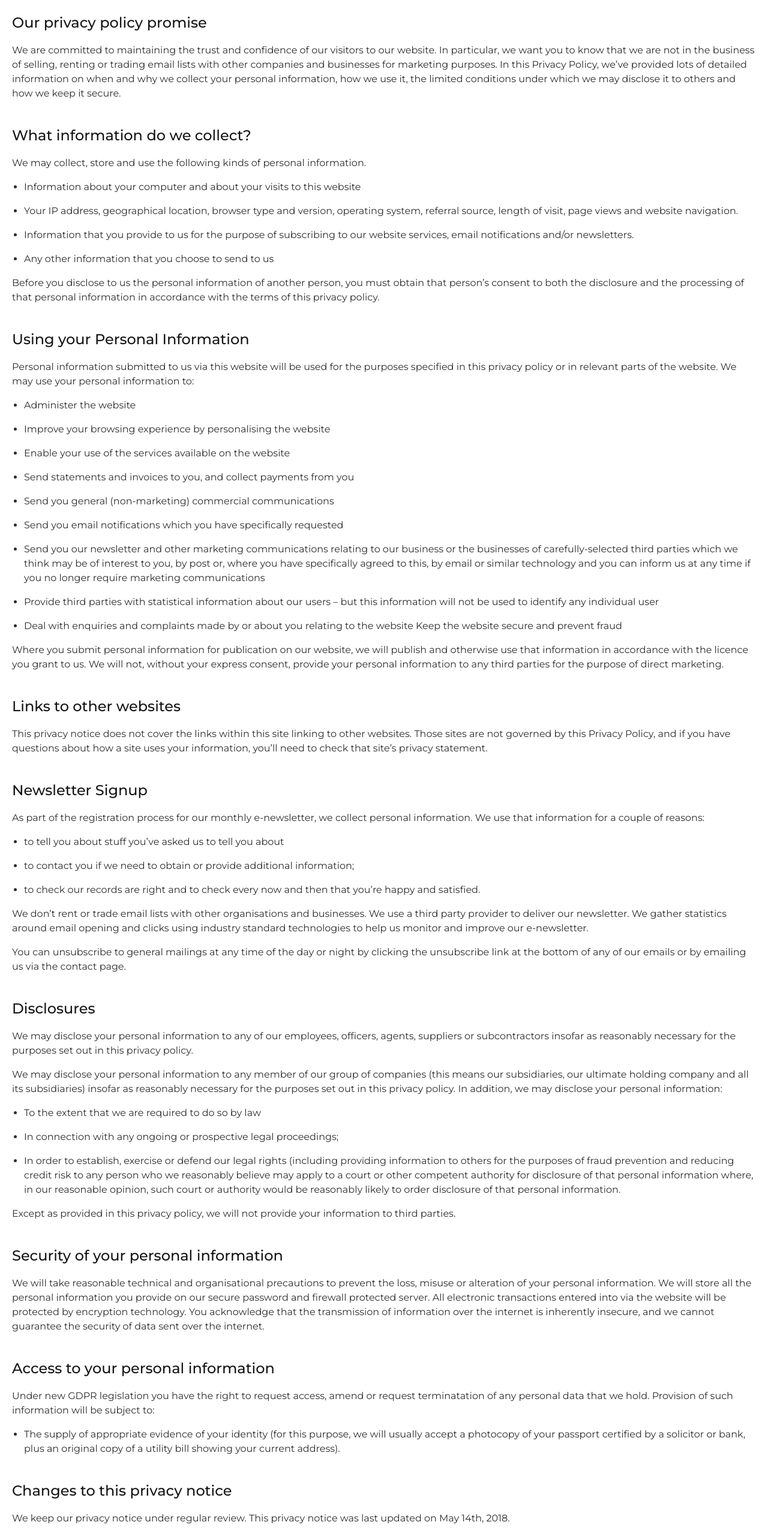
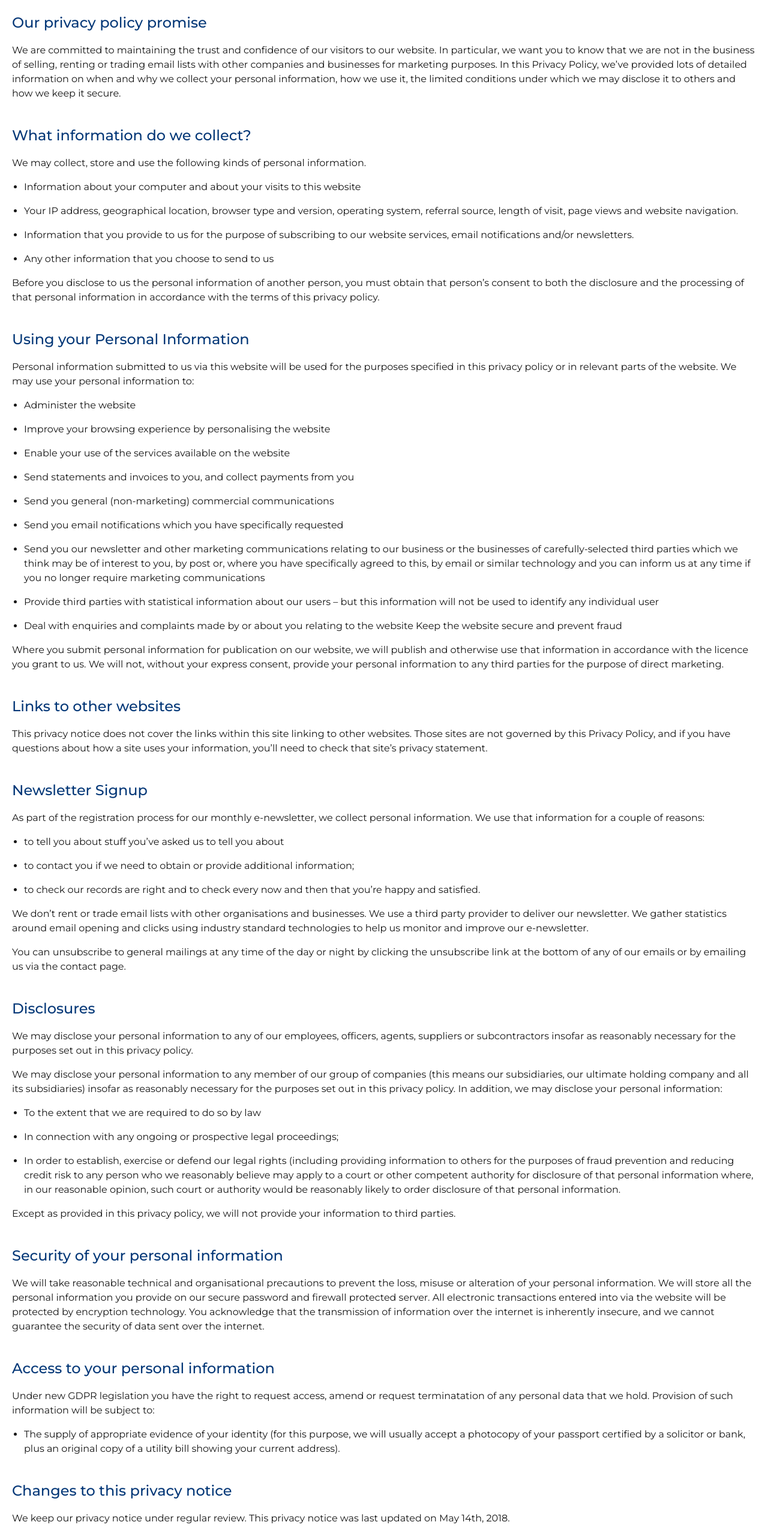
Before and after one commit to jerahmeel200/Mploy, a Next.js app: page /privacy-policy in a window 1280 px wide. Shown: the part 234-2797 px from the top of the page at 60% size. Built offline with nearby package versions, Linux system fonts and the light colour scheme.

Commit message:
Update page.js

```diff
--- a/src/app/privacy-policy/page.js
+++ b/src/app/privacy-policy/page.js
@@ -8,13 +8,13 @@ const PrivacyPolicyPage = () => {
       <Navbar />
       <div className="widow-main bg-[#ffffff]  ">
         <div className="max-w-[1240px] mx-auto py-[100px] sm:py-[150px]">
-          <h1 className="text-[48px] leading-[56px] xl:text-[60px] xl:leading-[64px] text-[#323d56]">
+          <h1 className="text-[48px] leading-[56px] xl:text-[60px] xl:leading-[64px] text-[#033777]">
             Privacy Policy
           </h1>
-          <h3 className="text-[20px] leading-[30px] sm:text-[22px] sm:leading-[32px] xl:text-[24px] xl:leading-[36px] text-[#161616] font-[500] mt-[40px]">
+          <h3 className="text-[20px] leading-[30px] sm:text-[22px] sm:leading-[32px] xl:text-[24px] xl:leading-[36px] text-[#033777] font-[500] mt-[40px]">
             Our privacy policy promise
           </h3>
-          <p className="text-[16px] leading-[24px] text-[#2D2D2D] font-[400] mt-[16px]">
+          <p className="text-[16px] leading-[24px] text-[#161616] font-[400] mt-[16px]">
             We are committed to maintaining the trust and confidence of our
             visitors to our website. In particular, we want you to know that we
             are not in the business of selling, renting or trading email lists
@@ -24,68 +24,68 @@ const PrivacyPolicyPage = () => {
             limited conditions under which we may disclose it to others and how
             we keep it secure.
           </p>
-          <h3 className="text-[20px] leading-[30px] sm:text-[22px] sm:leading-[32px] xl:text-[24px] xl:leading-[36px] text-[#161616] font-[500] mt-[40px]">
+          <h3 className="text-[20px] leading-[30px] sm:text-[22px] sm:leading-[32px] xl:text-[24px] xl:leading-[36px] text-[#033777] font-[500] mt-[40px]">
             What information do we collect?
           </h3>
-          <p className="text-[16px] leading-[24px] text-[#2D2D2D] font-[400] mt-[16px]">
-            <p className="text-[16px] leading-[24px] text-[#2D2D2D] font-[400] ">
+          <p className="text-[16px] leading-[24px] text-[#161616] font-[400] mt-[16px]">
+            <p className="text-[16px] leading-[24px] text-[#161616] font-[400] ">
               We may collect, store and use the following kinds of personal
               information.
             </p>
             <ul className="pl-[20px]">
-              <li className=" list-disc text-[16px] leading-[24px] text-[#2D2D2D] font-[400] mt-[16px]">
+              <li className=" list-disc text-[16px] leading-[24px] text-[#161616] font-[400] mt-[16px]">
                 Information about your computer and about your visits to this
                 website
               </li>
-              <li className=" list-disc text-[16px] leading-[24px] text-[#2D2D2D] font-[400] mt-[16px]">
+              <li className=" list-disc text-[16px] leading-[24px] text-[#161616] font-[400] mt-[16px]">
                 Your IP address, geographical location, browser type and
                 version, operating system, referral source, length of visit,
                 page views and website navigation.
               </li>
-              <li className=" list-disc text-[16px] leading-[24px] text-[#2D2D2D] font-[400] mt-[16px]">
+              <li className=" list-disc text-[16px] leading-[24px] text-[#161616] font-[400] mt-[16px]">
                 Information that you provide to us for the purpose of
                 subscribing to our website services, email notifications and/or
                 newsletters.
               </li>
-              <li className=" list-disc text-[16px] leading-[24px] text-[#2D2D2D] font-[400] mt-[16px]">
+              <li className=" list-disc text-[16px] leading-[24px] text-[#161616] font-[400] mt-[16px]">
                 Any other information that you choose to send to us
               </li>
             </ul>
-            <p className="text-[16px] leading-[24px] text-[#2D2D2D] font-[400] mt-[16px]">
+            <p className="text-[16px] leading-[24px] text-[#161616] font-[400] mt-[16px]">
               Before you disclose to us the personal information of another
               person, you must obtain that person’s consent to both the
               disclosure and the processing of that personal information in
               accordance with the terms of this privacy policy.
             </p>
           </p>
-          <h3 className="text-[20px] leading-[30px] sm:text-[22px] sm:leading-[32px] xl:text-[24px] xl:leading-[36px] text-[#161616] font-[500] mt-[40px]">
+          <h3 className="text-[20px] leading-[30px] sm:text-[22px] sm:leading-[32px] xl:text-[24px] xl:leading-[36px] text-[#033777] font-[500] mt-[40px]">
             Using your Personal Information
           </h3>
-          <p className="text-[16px] leading-[24px] text-[#2D2D2D] font-[400] mt-[16px]">
+          <p className="text-[16px] leading-[24px] text-[#161616] font-[400] mt-[16px]">
             Personal information submitted to us via this website will be used
             for the purposes specified in this privacy policy or in relevant
             parts of the website. We may use your personal information to:
           </p>
           <ul className="pl-[20px]">
-            <li className=" list-disc text-[16px] leading-[24px] text-[#2D2D2D] font-[400] mt-[16px]">
+            <li className=" list-disc text-[16px] leading-[24px] text-[#161616] font-[400] mt-[16px]">
               Administer the website
             </li>
-            <li className=" list-disc text-[16px] leading-[24px] text-[#2D2D2D] font-[400] mt-[16px]">
+            <li className=" list-disc text-[16px] leading-[24px] text-[#161616] font-[400] mt-[16px]">
               Improve your browsing experience by personalising the website
             </li>
-            <li className=" list-disc text-[16px] leading-[24px] text-[#2D2D2D] font-[400] mt-[16px]">
+            <li className=" list-disc text-[16px] leading-[24px] text-[#161616] font-[400] mt-[16px]">
               Enable your use of the services available on the website
             </li>
-            <li className=" list-disc text-[16px] leading-[24px] text-[#2D2D2D] font-[400] mt-[16px]">
+            <li className=" list-disc text-[16px] leading-[24px] text-[#161616] font-[400] mt-[16px]">
               Send statements and invoices to you, and collect payments from you
             </li>
-            <li className=" list-disc text-[16px] leading-[24px] text-[#2D2D2D] font-[400] mt-[16px]">
+            <li className=" list-disc text-[16px] leading-[24px] text-[#161616] font-[400] mt-[16px]">
               Send you general (non-marketing) commercial communications
             </li>
-            <li className=" list-disc text-[16px] leading-[24px] text-[#2D2D2D] font-[400] mt-[16px]">
+            <li className=" list-disc text-[16px] leading-[24px] text-[#161616] font-[400] mt-[16px]">
               Send you email notifications which you have specifically requested
             </li>
-            <li className=" list-disc text-[16px] leading-[24px] text-[#2D2D2D] font-[400] mt-[16px]">
+            <li className=" list-disc text-[16px] leading-[24px] text-[#161616] font-[400] mt-[16px]">
               Send you our newsletter and other marketing communications
               relating to our business or the businesses of carefully-selected
               third parties which we think may be of interest to you, by post
@@ -93,76 +93,76 @@ const PrivacyPolicyPage = () => {
               similar technology and you can inform us at any time if you no
               longer require marketing communications
             </li>
-            <li className=" list-disc text-[16px] leading-[24px] text-[#2D2D2D] font-[400] mt-[16px]">
+            <li className=" list-disc text-[16px] leading-[24px] text-[#161616] font-[400] mt-[16px]">
               Provide third parties with statistical information about our users
               – but this information will not be used to identify any individual
               user
             </li>
-            <li className=" list-disc text-[16px] leading-[24px] text-[#2D2D2D] font-[400] mt-[16px]">
+            <li className=" list-disc text-[16px] leading-[24px] text-[#161616] font-[400] mt-[16px]">
               Deal with enquiries and complaints made by or about you relating
               to the website Keep the website secure and prevent fraud
             </li>
           </ul>
-          <p className="text-[16px] leading-[24px] text-[#2D2D2D] font-[400] mt-[16px]">
+          <p className="text-[16px] leading-[24px] text-[#161616] font-[400] mt-[16px]">
             Where you submit personal information for publication on our
             website, we will publish and otherwise use that information in
             accordance with the licence you grant to us. We will not, without
             your express consent, provide your personal information to any third
             parties for the purpose of direct marketing.
           </p>
-          <h3 className="text-[20px] leading-[30px] sm:text-[22px] sm:leading-[32px] xl:text-[24px] xl:leading-[36px] text-[#161616] font-[500] mt-[40px]">
+          <h3 className="text-[20px] leading-[30px] sm:text-[22px] sm:leading-[32px] xl:text-[24px] xl:leading-[36px] text-[#033777] font-[500] mt-[40px]">
             Links to other websites
           </h3>
-          <p className="text-[16px] leading-[24px] text-[#2D2D2D] font-[400] mt-[16px]">
+          <p className="text-[16px] leading-[24px] text-[#161616] font-[400] mt-[16px]">
             This privacy notice does not cover the links within this site
             linking to other websites. Those sites are not governed by this
             Privacy Policy, and if you have questions about how a site uses your
             information, you’ll need to check that site’s privacy statement.
           </p>
-          <h3 className="text-[20px] leading-[30px] sm:text-[22px] sm:leading-[32px] xl:text-[24px] xl:leading-[36px] text-[#161616] font-[500] mt-[40px]">
+          <h3 className="text-[20px] leading-[30px] sm:text-[22px] sm:leading-[32px] xl:text-[24px] xl:leading-[36px] text-[#033777] font-[500] mt-[40px]">
             Newsletter Signup
           </h3>
-          <p className="text-[16px] leading-[24px] text-[#2D2D2D] font-[400] mt-[16px]">
+          <p className="text-[16px] leading-[24px] text-[#161616] font-[400] mt-[16px]">
             As part of the registration process for our monthly e-newsletter, we
             collect personal information. We use that information for a couple
             of reasons:
           </p>
           <ul className="pl-[20px]">
-            <li className=" list-disc text-[16px] leading-[24px] text-[#2D2D2D] font-[400] mt-[16px]">
+            <li className=" list-disc text-[16px] leading-[24px] text-[#161616] font-[400] mt-[16px]">
               to tell you about stuff you’ve asked us to tell you about
             </li>
-            <li className=" list-disc text-[16px] leading-[24px] text-[#2D2D2D] font-[400] mt-[16px]">
+            <li className=" list-disc text-[16px] leading-[24px] text-[#161616] font-[400] mt-[16px]">
               to contact you if we need to obtain or provide additional
               information;
             </li>
-            <li className=" list-disc text-[16px] leading-[24px] text-[#2D2D2D] font-[400] mt-[16px]">
+            <li className=" list-disc text-[16px] leading-[24px] text-[#161616] font-[400] mt-[16px]">
               to check our records are right and to check every now and then
               that you’re happy and satisfied.
             </li>
           </ul>
-          <p className="text-[16px] leading-[24px] text-[#2D2D2D] font-[400] mt-[16px]">
+          <p className="text-[16px] leading-[24px] text-[#161616] font-[400] mt-[16px]">
             We don’t rent or trade email lists with other organisations and
             businesses. We use a third party provider to deliver our newsletter.
             We gather statistics around email opening and clicks using industry
             standard technologies to help us monitor and improve our
             e-newsletter.
           </p>
-          <p className="text-[16px] leading-[24px] text-[#2D2D2D] font-[400] mt-[16px]">
+          <p className="text-[16px] leading-[24px] text-[#161616] font-[400] mt-[16px]">
             You can unsubscribe to general mailings at any time of the day or
             night by clicking the unsubscribe link at the bottom of any of our
             emails or by emailing us via the contact page.
           </p>
 
-          <h3 className="text-[20px] leading-[30px] sm:text-[22px] sm:leading-[32px] xl:text-[24px] xl:leading-[36px] text-[#161616] font-[500] mt-[40px]">
+          <h3 className="text-[20px] leading-[30px] sm:text-[22px] sm:leading-[32px] xl:text-[24px] xl:leading-[36px] text-[#033777] font-[500] mt-[40px]">
             Disclosures
           </h3>
 
-          <p className="text-[16px] leading-[24px] text-[#2D2D2D] font-[400] mt-[16px]">
+          <p className="text-[16px] leading-[24px] text-[#161616] font-[400] mt-[16px]">
             We may disclose your personal information to any of our employees,
             officers, agents, suppliers or subcontractors insofar as reasonably
             necessary for the purposes set out in this privacy policy.
           </p>
-          <p className="text-[16px] leading-[24px] text-[#2D2D2D] font-[400] mt-[16px]">
+          <p className="text-[16px] leading-[24px] text-[#161616] font-[400] mt-[16px]">
             We may disclose your personal information to any member of our group
             of companies (this means our subsidiaries, our ultimate holding
             company and all its subsidiaries) insofar as reasonably necessary
@@ -171,13 +171,13 @@ const PrivacyPolicyPage = () => {
           </p>
 
           <ul className="pl-[20px]">
-            <li className=" list-disc text-[16px] leading-[24px] text-[#2D2D2D] font-[400] mt-[16px]">
+            <li className=" list-disc text-[16px] leading-[24px] text-[#161616] font-[400] mt-[16px]">
               To the extent that we are required to do so by law
             </li>
-            <li className=" list-disc text-[16px] leading-[24px] text-[#2D2D2D] font-[400] mt-[16px]">
+            <li className=" list-disc text-[16px] leading-[24px] text-[#161616] font-[400] mt-[16px]">
               In connection with any ongoing or prospective legal proceedings;
             </li>
-            <li className=" list-disc text-[16px] leading-[24px] text-[#2D2D2D] font-[400] mt-[16px]">
+            <li className=" list-disc text-[16px] leading-[24px] text-[#161616] font-[400] mt-[16px]">
               In order to establish, exercise or defend our legal rights
               (including providing information to others for the purposes of
               fraud prevention and reducing credit risk to any person who we
@@ -188,15 +188,15 @@ const PrivacyPolicyPage = () => {
               information.
             </li>
           </ul>
-          <p className="text-[16px] leading-[24px] text-[#2D2D2D] font-[400] mt-[16px]">
+          <p className="text-[16px] leading-[24px] text-[#161616] font-[400] mt-[16px]">
             Except as provided in this privacy policy, we will not provide your
             information to third parties.
           </p>
 
-          <h3 className="text-[20px] leading-[30px] sm:text-[22px] sm:leading-[32px] xl:text-[24px] xl:leading-[36px] text-[#161616] font-[500] mt-[40px]">
+          <h3 className="text-[20px] leading-[30px] sm:text-[22px] sm:leading-[32px] xl:text-[24px] xl:leading-[36px] text-[#033777] font-[500] mt-[40px]">
             Security of your personal information
           </h3>
-          <p className="text-[16px] leading-[24px] text-[#2D2D2D] font-[400] mt-[16px]">
+          <p className="text-[16px] leading-[24px] text-[#161616] font-[400] mt-[16px]">
             We will take reasonable technical and organisational precautions to
             prevent the loss, misuse or alteration of your personal information.
             We will store all the personal information you provide on our secure
@@ -207,17 +207,17 @@ const PrivacyPolicyPage = () => {
             the security of data sent over the internet.
           </p>
 
-          <h3 className="text-[20px] leading-[30px] sm:text-[22px] sm:leading-[32px] xl:text-[24px] xl:leading-[36px] text-[#161616] font-[500] mt-[40px]">
+          <h3 className="text-[20px] leading-[30px] sm:text-[22px] sm:leading-[32px] xl:text-[24px] xl:leading-[36px] text-[#033777] font-[500] mt-[40px]">
             Access to your personal information
           </h3>
-          <p className="text-[16px] leading-[24px] text-[#2D2D2D] font-[400] mt-[16px]">
+          <p className="text-[16px] leading-[24px] text-[#161616] font-[400] mt-[16px]">
             Under new GDPR legislation you have the right to request access,
             amend or request terminatation of any personal data that we hold.
             Provision of such information will be subject to:
           </p>
 
           <ul className="pl-[20px]">
-            <li className=" list-disc text-[16px] leading-[24px] text-[#2D2D2D] font-[400] mt-[16px]">
+            <li className=" list-disc text-[16px] leading-[24px] text-[#161616] font-[400] mt-[16px]">
               The supply of appropriate evidence of your identity (for this
               purpose, we will usually accept a photocopy of your passport
               certified by a solicitor or bank, plus an original copy of a
@@ -225,10 +225,10 @@ const PrivacyPolicyPage = () => {
             </li>
           </ul>
 
-          <h3 className="text-[20px] leading-[30px] sm:text-[22px] sm:leading-[32px] xl:text-[24px] xl:leading-[36px] text-[#161616] font-[500] mt-[40px]">
+          <h3 className="text-[20px] leading-[30px] sm:text-[22px] sm:leading-[32px] xl:text-[24px] xl:leading-[36px] text-[#033777] font-[500] mt-[40px]">
             Changes to this privacy notice
           </h3>
-          <p className="text-[16px] leading-[24px] text-[#2D2D2D] font-[400] mt-[16px]">
+          <p className="text-[16px] leading-[24px] text-[#161616] font-[400] mt-[16px]">
             We keep our privacy notice under regular review. This privacy notice
             was last updated on May 14th, 2018.
           </p>
```
